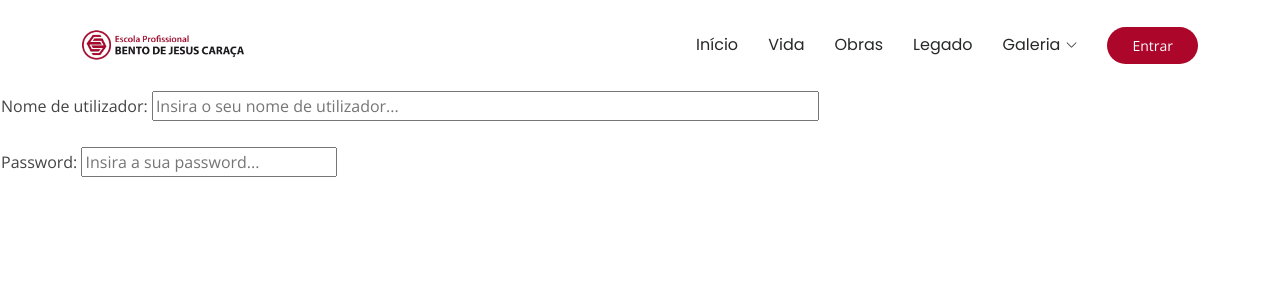
After one commit to L2338/Bento_Jesus_Caraca-Frontend, a PHP site: page /login.php in a window 1280 px wide. The commit adds this page. Shown: the top 300 px of the page. Run offline with PHP 8.4, Linux system fonts and the light colour scheme.

Commit message:
criação pag. login
criação pag. login

```diff
--- a/index.php
+++ b/index.php
@@ -49,7 +49,7 @@
       include('Menu.php');
       ?>
 
-      <a class="btn-getstarted" href="courses.php">Entrar</a>
+      <a class="btn-getstarted" href="login.php">Entrar</a>
 
     </div>
   </header>
--- /dev/null
+++ b/login.php
@@ -0,0 +1,90 @@
+<!DOCTYPE html>
+<html lang="en">
+
+<head>
+  <meta charset="utf-8">
+  <meta content="width=device-width, initial-scale=1.0" name="viewport">
+  <title>Login</title>
+  <meta name="description" content="">
+  <meta name="keywords" content="">
+
+  <!-- Favicons -->
+  <link href="assets/img/BJC_logo.png" rel="icon">
+
+  <!-- Fonts -->
+  <link href="https://fonts.googleapis.com" rel="preconnect">
+  <link href="https://fonts.gstatic.com" rel="preconnect" crossorigin>
+  <link href="https://fonts.googleapis.com/css2?family=Open+Sans:ital,wght@0,300;0,400;0,500;0,600;0,700;0,800;1,300;1,400;1,500;1,600;1,700;1,800&family=Poppins:ital,wght@0,100;0,200;0,300;0,400;0,500;0,600;0,700;0,800;0,900;1,100;1,200;1,300;1,400;1,500;1,600;1,700;1,800;1,900&family=Raleway:ital,wght@0,100;0,200;0,300;0,400;0,500;0,600;0,700;0,800;0,900;1,100;1,200;1,300;1,400;1,500;1,600;1,700;1,800;1,900&display=swap" rel="stylesheet">
+
+  <!-- Vendor CSS Files -->
+  <link href="assets/vendor/bootstrap/css/bootstrap.min.css" rel="stylesheet">
+  <link href="assets/vendor/bootstrap-icons/bootstrap-icons.css" rel="stylesheet">
+  <link href="assets/vendor/aos/aos.css" rel="stylesheet">
+  <link href="assets/vendor/glightbox/css/glightbox.min.css" rel="stylesheet">
+  <link href="assets/vendor/swiper/swiper-bundle.min.css" rel="stylesheet">
+
+  <!-- Main CSS File -->
+  <link href="assets/css/main.css" rel="stylesheet">
+
+  <!-- =======================================================
+  * Template Name: Mentor
+  * Template URL: https://bootstrapmade.com/mentor-free-education-bootstrap-theme/
+  * Updated: Aug 07 2024 with Bootstrap v5.3.3
+  * Author: BootstrapMade.com
+  * License: https://bootstrapmade.com/license/
+  ======================================================== -->
+</head>
+<body>
+  <header id="header" class="header d-flex align-items-center sticky-top">
+    <div class="container-fluid container-xl position-relative d-flex align-items-center">
+
+      <a href="index.php" class="logo d-flex align-items-center me-auto">
+        <img src="assets/img/epbjc-logo.png" alt="Logo EPBJC" >
+      </a>
+
+      <?php
+      include('Menu.php');
+      ?>
+
+      <a class="btn-getstarted" href="login.php">Entrar</a>
+
+    </div>
+  </header>
+  <main class="main">
+
+    <form>
+        <table>
+            <tr>
+                <td>
+                    <label for="usuario">Nome de utilizador: </label>
+                    <input type="text" name="usuario" size="70" placeholder="Insira o seu nome de utilizador..." id="usuario">
+                </td>
+            </tr>
+            <tr>
+                <td>
+                    <br>
+                    <label for="password">Password: </label>
+                    <input type="password" name="password" size="25" placeholder="Insira a sua password..."
+                        id="password">
+                </td>
+            </tr>
+        </table>
+    </form>
+
+  </main>
+
+  <!-- Preloader -->
+  <div id="preloader"></div>
+
+  <!-- Vendor JS Files -->
+  <script src="assets/vendor/bootstrap/js/bootstrap.bundle.min.js"></script>
+  <script src="assets/vendor/php-email-form/validate.js"></script>
+  <script src="assets/vendor/aos/aos.js"></script>
+  <script src="assets/vendor/glightbox/js/glightbox.min.js"></script>
+  <script src="assets/vendor/purecounter/purecounter_vanilla.js"></script>
+  <script src="assets/vendor/swiper/swiper-bundle.min.js"></script>
+
+  <!-- Main JS File -->
+  <script src="assets/js/main.js"></script>
+
+</body>
```
